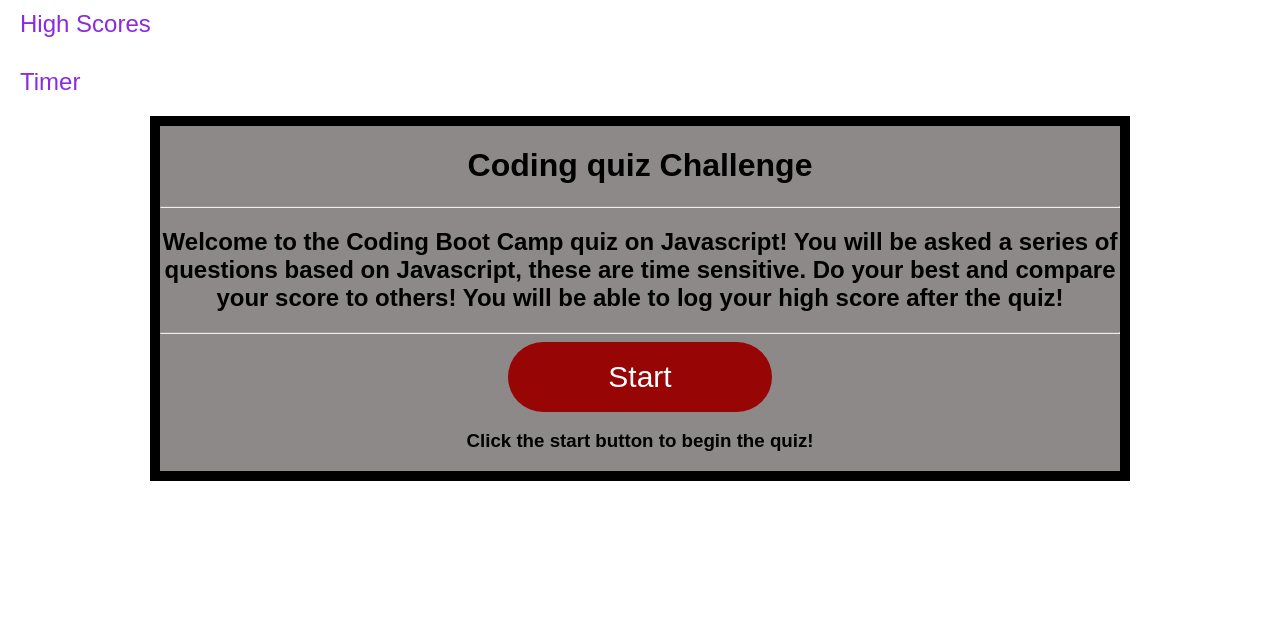
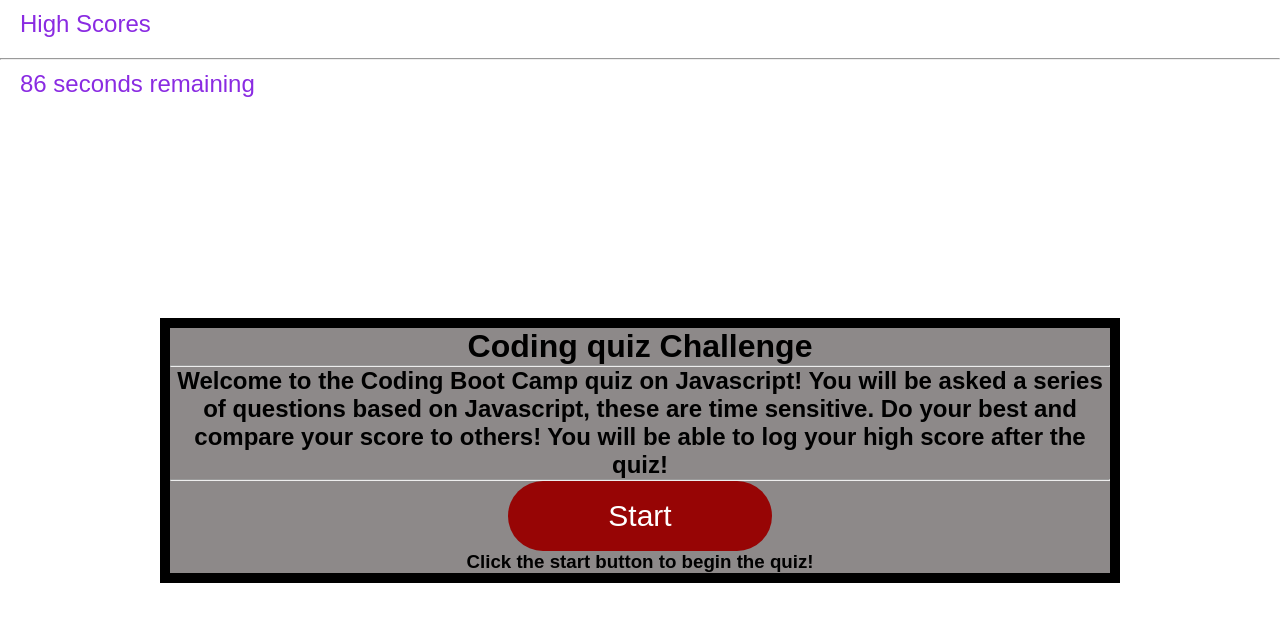
Before and after one commit to Godoflaugh/Module4-Quiz, a plain HTML site: page index.html in a window 1280 px wide. Drawn offline with Linux system fonts and the light colour scheme.

Commit message:
Added timer functionality, bug with timer starting without user event

```diff
--- a/assets/css/style.css
+++ b/assets/css/style.css
@@ -1,5 +1,11 @@
 /* Center the quiz section to the center of the screen, using the container as the main box that contains the content */
 
+*{
+  padding: 0;
+  margin: 0;
+  font-family: sans-serif;
+  box-sizing: border-box;
+}
 html, body, .container{
   height: 100%;
   padding: 0;
@@ -17,6 +23,7 @@ header{
   padding-top: 10px;
   color: blueviolet;
   font-size: x-large;
+  background-color: white;
 }
 
 #card{
@@ -24,7 +31,7 @@ header{
   background-color: rgb(141, 137, 137);
   max-width: 75%;
   border: 10px solid black;
-  margin: 0 auto;
+  margin: 200px auto;
 }
 
 .btn{
--- a/assets/js/javascript.js
+++ b/assets/js/javascript.js
@@ -1,10 +1,48 @@
+// Variable declaration
+
 var startBtn = document.querySelector("#start")
-startBtn.addEventListener("click", startQuiz)
+var countDownEL = document.querySelector("#countDown")
+
+// creates the timer to be 1 second
+// var seconds = 1000 * 60
+// creates variable to represent 1 minute
+// var timer = seconds * 60
+
+
+
+// Timer Function
+function cdTimer() {
+  var timeLeft = 90
+
+  // Listen's for click
+  startBtn.addEventListener("click", startQuiz)
+
+  var timeInterval = setInterval(function () {
+
+    // Checks to see if time is greater than 1
+    if (timeLeft > 1) {
+      countDownEL.textContent = timeLeft + " seconds remaining"
+      timeLeft--
+      console.log(timeLeft)
+    } else if (timeLeft === 1) {
+      countDownEL.textContent = timeLeft + " second remaining"
+      timeLeft--
+    } else {
+      // once timer reaches 0 then we clear the time counter
+      countDownEL.textContent = ""
+      // this will stop the timer
+      clearInterval(timeLeft)
+      // call to a function to execute, this should be a function that resets the code back to zero
+    }
+  }, 1000)
+
+}
 
 
 // This will start the quiz, beginnging the timer and transitioning to the questions.
 function startQuiz() {
+  cdTimer()
+}
 
-  if(startBtn === true)
-console.log("Helllo World")
-}
+
+startQuiz()
--- a/index.html
+++ b/index.html
@@ -14,7 +14,8 @@
 
 <body>
  <header id="highScore">High Scores</header>
- <header id="timer"> Timer</header>
+ <hr>
+ <header id="countDown"> Timer: </header>
 
  <!-- Main box for the quiz template to sit in -->
  <!-- 1. Create the form for the quiz to live in with header, body and footer
```
